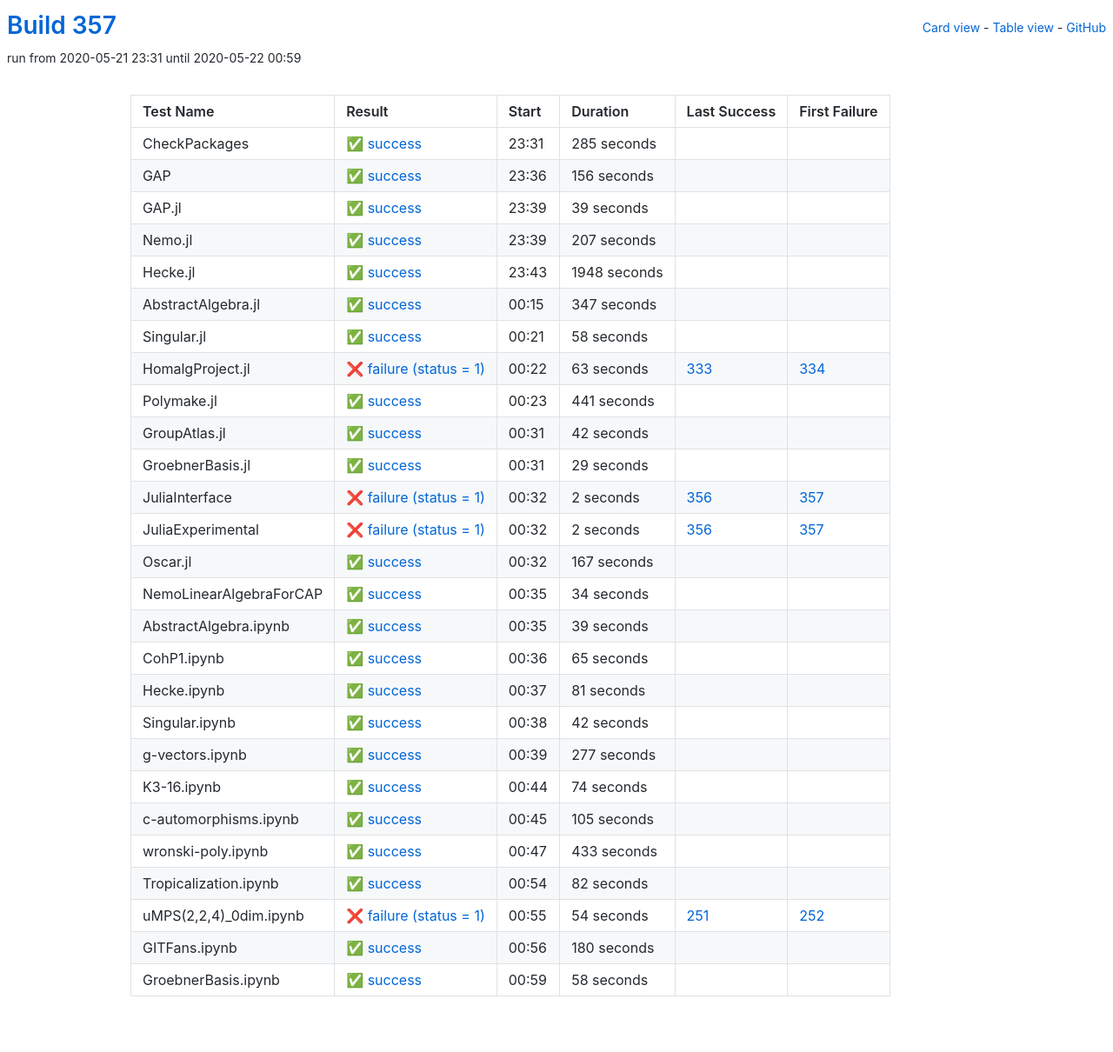
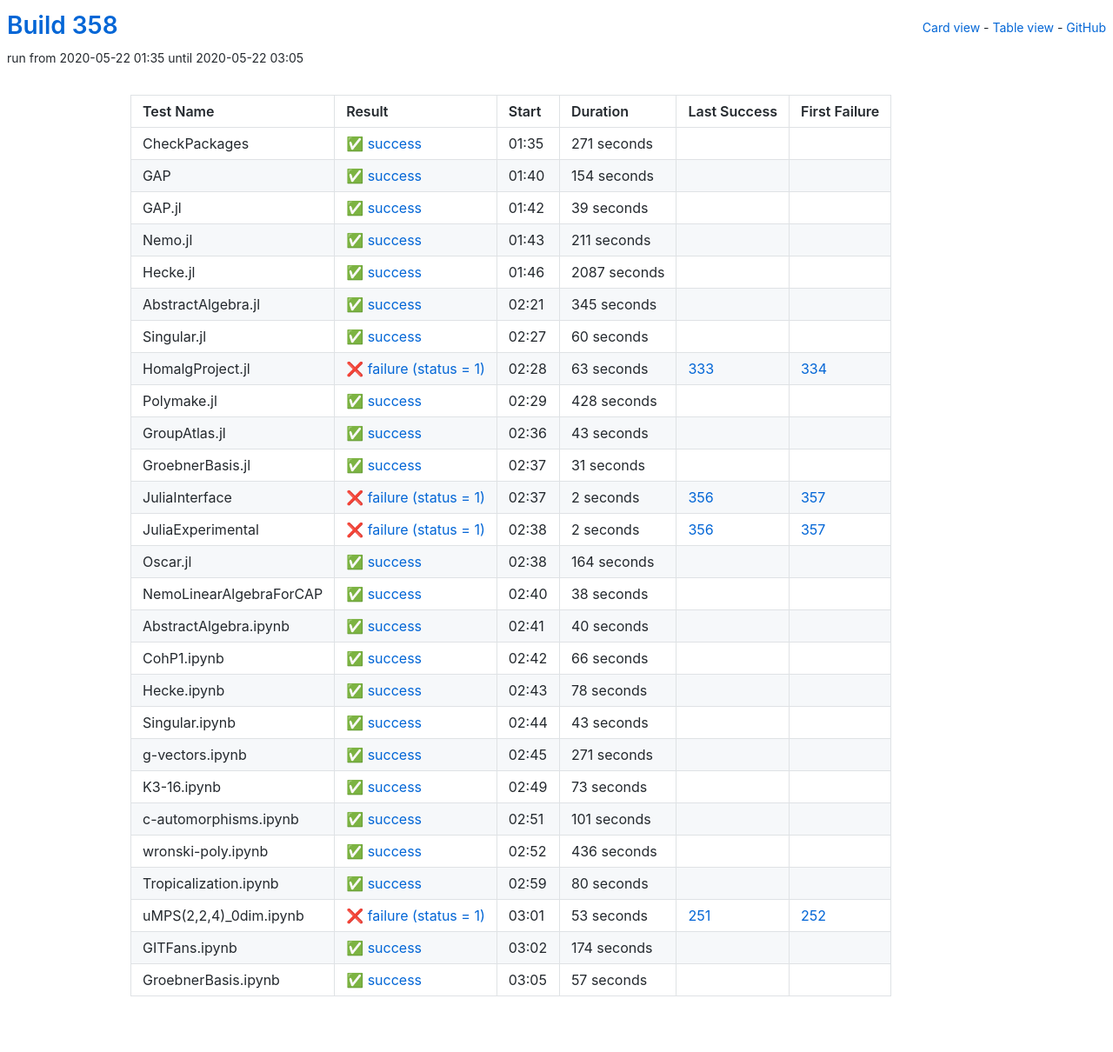
Before and after one commit to oscar-system/oscar-ci-status-1.4, a Jekyll site: the page built from table.html, in a window 1280 px wide. Shown: the whole page at 87% size. Built offline with Jekyll 4.4.1, drawn with Linux system fonts in a browser that asks for light colours.

Commit message:
Build 358

```diff
--- a/_data/ci.yml
+++ b/_data/ci.yml
@@ -1,29 +1,29 @@
-build: 357
-build_url: https://oscarci.mathematik.uni-kl.de/job/oscar-julia-1.4/357/
+build: 358
+build_url: https://oscarci.mathematik.uni-kl.de/job/oscar-julia-1.4/358/
 job: oscar-julia-1.4
 tests:
-- duration: 285
+- duration: 271
   exitcode: 0
   first_failure: false
   first_failure_url: null
   id: checkpackages
   last_success: false
   last_success_url: null
-  log: https://oscarci.mathematik.uni-kl.de/job/oscar-julia-1.4/357/artifact/logs/build-357/CheckPackages.log
+  log: https://oscarci.mathematik.uni-kl.de/job/oscar-julia-1.4/358/artifact/logs/build-358/CheckPackages.log
   name: CheckPackages
-  start: 2020-05-21 23:31
+  start: 2020-05-22 01:35
   status: success
   success: true
-- duration: 156
+- duration: 154
   exitcode: 0
   first_failure: false
   first_failure_url: null
   id: gap
   last_success: false
   last_success_url: null
-  log: https://oscarci.mathematik.uni-kl.de/job/oscar-julia-1.4/357/artifact/logs/build-357/GAP.log
+  log: https://oscarci.mathematik.uni-kl.de/job/oscar-julia-1.4/358/artifact/logs/build-358/GAP.log
   name: GAP
-  start: 2020-05-21 23:36
+  start: 2020-05-22 01:40
   status: success
   success: true
 - duration: 39
@@ -33,57 +33,57 @@ tests:
   id: gap-jl
   last_success: false
   last_success_url: null
-  log: https://oscarci.mathematik.uni-kl.de/job/oscar-julia-1.4/357/artifact/logs/build-357/GAP.jl.log
+  log: https://oscarci.mathematik.uni-kl.de/job/oscar-julia-1.4/358/artifact/logs/build-358/GAP.jl.log
   name: GAP.jl
-  start: 2020-05-21 23:39
+  start: 2020-05-22 01:42
   status: success
   success: true
-- duration: 207
+- duration: 211
   exitcode: 0
   first_failure: false
   first_failure_url: null
   id: nemo-jl
   last_success: false
   last_success_url: null
-  log: https://oscarci.mathematik.uni-kl.de/job/oscar-julia-1.4/357/artifact/logs/build-357/Nemo.jl.log
+  log: https://oscarci.mathematik.uni-kl.de/job/oscar-julia-1.4/358/artifact/logs/build-358/Nemo.jl.log
   name: Nemo.jl
-  start: 2020-05-21 23:39
+  start: 2020-05-22 01:43
   status: success
   success: true
-- duration: 1948
+- duration: 2087
   exitcode: 0
   first_failure: false
   first_failure_url: null
   id: hecke-jl
   last_success: false
   last_success_url: null
-  log: https://oscarci.mathematik.uni-kl.de/job/oscar-julia-1.4/357/artifact/logs/build-357/Hecke.jl.log
+  log: https://oscarci.mathematik.uni-kl.de/job/oscar-julia-1.4/358/artifact/logs/build-358/Hecke.jl.log
   name: Hecke.jl
-  start: 2020-05-21 23:43
+  start: 2020-05-22 01:46
   status: success
   success: true
-- duration: 347
+- duration: 345
   exitcode: 0
   first_failure: false
   first_failure_url: null
   id: abstractalgebra-jl
   last_success: false
   last_success_url: null
-  log: https://oscarci.mathematik.uni-kl.de/job/oscar-julia-1.4/357/artifact/logs/build-357/AbstractAlgebra.jl.log
+  log: https://oscarci.mathematik.uni-kl.de/job/oscar-julia-1.4/358/artifact/logs/build-358/AbstractAlgebra.jl.log
   name: AbstractAlgebra.jl
-  start: 2020-05-22 00:15
+  start: 2020-05-22 02:21
   status: success
   success: true
-- duration: 58
+- duration: 60
   exitcode: 0
   first_failure: false
   first_failure_url: null
   id: singular-jl
   last_success: false
   last_success_url: null
-  log: https://oscarci.mathematik.uni-kl.de/job/oscar-julia-1.4/357/artifact/logs/build-357/Singular.jl.log
+  log: https://oscarci.mathematik.uni-kl.de/job/oscar-julia-1.4/358/artifact/logs/build-358/Singular.jl.log
   name: Singular.jl
-  start: 2020-05-22 00:21
+  start: 2020-05-22 02:27
   status: success
   success: true
 - duration: 63
@@ -93,45 +93,45 @@ tests:
   id: homalgproject-jl
   last_success: 333
   last_success_url: https://oscarci.mathematik.uni-kl.de/job/oscar-julia-1.4/333/
-  log: https://oscarci.mathematik.uni-kl.de/job/oscar-julia-1.4/357/artifact/logs/build-357/HomalgProject.jl.log
+  log: https://oscarci.mathematik.uni-kl.de/job/oscar-julia-1.4/358/artifact/logs/build-358/HomalgProject.jl.log
   name: HomalgProject.jl
-  start: 2020-05-22 00:22
+  start: 2020-05-22 02:28
   status: failure
   success: false
-- duration: 441
+- duration: 428
   exitcode: 0
   first_failure: false
   first_failure_url: null
   id: polymake-jl
   last_success: false
   last_success_url: null
-  log: https://oscarci.mathematik.uni-kl.de/job/oscar-julia-1.4/357/artifact/logs/build-357/Polymake.jl.log
+  log: https://oscarci.mathematik.uni-kl.de/job/oscar-julia-1.4/358/artifact/logs/build-358/Polymake.jl.log
   name: Polymake.jl
-  start: 2020-05-22 00:23
+  start: 2020-05-22 02:29
   status: success
   success: true
-- duration: 42
+- duration: 43
   exitcode: 0
   first_failure: false
   first_failure_url: null
   id: groupatlas-jl
   last_success: false
   last_success_url: null
-  log: https://oscarci.mathematik.uni-kl.de/job/oscar-julia-1.4/357/artifact/logs/build-357/GroupAtlas.jl.log
+  log: https://oscarci.mathematik.uni-kl.de/job/oscar-julia-1.4/358/artifact/logs/build-358/GroupAtlas.jl.log
   name: GroupAtlas.jl
-  start: 2020-05-22 00:31
+  start: 2020-05-22 02:36
   status: success
   success: true
-- duration: 29
+- duration: 31
   exitcode: 0
   first_failure: false
   first_failure_url: null
   id: groebnerbasis-jl
   last_success: false
   last_success_url: null
-  log: https://oscarci.mathematik.uni-kl.de/job/oscar-julia-1.4/357/artifact/logs/build-357/GroebnerBasis.jl.log
+  log: https://oscarci.mathematik.uni-kl.de/job/oscar-julia-1.4/358/artifact/logs/build-358/GroebnerBasis.jl.log
   name: GroebnerBasis.jl
-  start: 2020-05-22 00:31
+  start: 2020-05-22 02:37
   status: success
   success: true
 - duration: 2
@@ -141,9 +141,9 @@ tests:
   id: juliainterface
   last_success: 356
   last_success_url: https://oscarci.mathematik.uni-kl.de/job/oscar-julia-1.4/356/
-  log: https://oscarci.mathematik.uni-kl.de/job/oscar-julia-1.4/357/artifact/logs/build-357/JuliaInterface.log
+  log: https://oscarci.mathematik.uni-kl.de/job/oscar-julia-1.4/358/artifact/logs/build-358/JuliaInterface.log
   name: JuliaInterface
-  start: 2020-05-22 00:32
+  start: 2020-05-22 02:37
   status: failure
   success: false
 - duration: 2
@@ -153,176 +153,176 @@ tests:
   id: juliaexperimental
   last_success: 356
   last_success_url: https://oscarci.mathematik.uni-kl.de/job/oscar-julia-1.4/356/
-  log: https://oscarci.mathematik.uni-kl.de/job/oscar-julia-1.4/357/artifact/logs/build-357/JuliaExperimental.log
+  log: https://oscarci.mathematik.uni-kl.de/job/oscar-julia-1.4/358/artifact/logs/build-358/JuliaExperimental.log
   name: JuliaExperimental
-  start: 2020-05-22 00:32
+  start: 2020-05-22 02:38
   status: failure
   success: false
-- duration: 167
+- duration: 164
   exitcode: 0
   first_failure: false
   first_failure_url: null
   id: oscar-jl
   last_success: false
   last_success_url: null
-  log: https://oscarci.mathematik.uni-kl.de/job/oscar-julia-1.4/357/artifact/logs/build-357/Oscar.jl.log
+  log: https://oscarci.mathematik.uni-kl.de/job/oscar-julia-1.4/358/artifact/logs/build-358/Oscar.jl.log
   name: Oscar.jl
-  start: 2020-05-22 00:32
+  start: 2020-05-22 02:38
   status: success
   success: true
-- duration: 34
+- duration: 38
   exitcode: 0
   first_failure: false
   first_failure_url: null
   id: nemolinearalgebraforcap
   last_success: false
   last_success_url: null
-  log: https://oscarci.mathematik.uni-kl.de/job/oscar-julia-1.4/357/artifact/logs/build-357/NemoLinearAlgebraForCAP.log
+  log: https://oscarci.mathematik.uni-kl.de/job/oscar-julia-1.4/358/artifact/logs/build-358/NemoLinearAlgebraForCAP.log
   name: NemoLinearAlgebraForCAP
-  start: 2020-05-22 00:35
+  start: 2020-05-22 02:40
   status: success
   success: true
-- duration: 39
+- duration: 40
   exitcode: 0
   first_failure: false
   first_failure_url: null
   id: abstractalgebra-ipynb
   last_success: false
   last_success_url: null
-  log: https://oscarci.mathematik.uni-kl.de/job/oscar-julia-1.4/357/artifact/logs/build-357/AbstractAlgebra.ipynb.log
+  log: https://oscarci.mathematik.uni-kl.de/job/oscar-julia-1.4/358/artifact/logs/build-358/AbstractAlgebra.ipynb.log
   name: AbstractAlgebra.ipynb
-  start: 2020-05-22 00:35
+  start: 2020-05-22 02:41
   status: success
   success: true
-- duration: 65
+- duration: 66
   exitcode: 0
   first_failure: false
   first_failure_url: null
   id: cohp1-ipynb
   last_success: false
   last_success_url: null
-  log: https://oscarci.mathematik.uni-kl.de/job/oscar-julia-1.4/357/artifact/logs/build-357/CohP1.ipynb.log
+  log: https://oscarci.mathematik.uni-kl.de/job/oscar-julia-1.4/358/artifact/logs/build-358/CohP1.ipynb.log
   name: CohP1.ipynb
-  start: 2020-05-22 00:36
+  start: 2020-05-22 02:42
   status: success
   success: true
-- duration: 81
+- duration: 78
   exitcode: 0
   first_failure: false
   first_failure_url: null
   id: hecke-ipynb
   last_success: false
   last_success_url: null
-  log: https://oscarci.mathematik.uni-kl.de/job/oscar-julia-1.4/357/artifact/logs/build-357/Hecke.ipynb.log
+  log: https://oscarci.mathematik.uni-kl.de/job/oscar-julia-1.4/358/artifact/logs/build-358/Hecke.ipynb.log
   name: Hecke.ipynb
-  start: 2020-05-22 00:37
+  start: 2020-05-22 02:43
   status: success
   success: true
-- duration: 42
+- duration: 43
   exitcode: 0
   first_failure: false
   first_failure_url: null
   id: singular-ipynb
   last_success: false
   last_success_url: null
-  log: https://oscarci.mathematik.uni-kl.de/job/oscar-julia-1.4/357/artifact/logs/build-357/Singular.ipynb.log
+  log: https://oscarci.mathematik.uni-kl.de/job/oscar-julia-1.4/358/artifact/logs/build-358/Singular.ipynb.log
   name: Singular.ipynb
-  start: 2020-05-22 00:38
+  start: 2020-05-22 02:44
   status: success
   success: true
-- duration: 277
+- duration: 271
   exitcode: 0
   first_failure: false
   first_failure_url: null
   id: g-vectors-ipynb
   last_success: false
   last_success_url: null
-  log: https://oscarci.mathematik.uni-kl.de/job/oscar-julia-1.4/357/artifact/logs/build-357/g-vectors.ipynb.log
+  log: https://oscarci.mathematik.uni-kl.de/job/oscar-julia-1.4/358/artifact/logs/build-358/g-vectors.ipynb.log
   name: g-vectors.ipynb
-  start: 2020-05-22 00:39
+  start: 2020-05-22 02:45
   status: success
   success: true
-- duration: 74
+- duration: 73
   exitcode: 0
   first_failure: false
   first_failure_url: null
   id: k3-16-ipynb
   last_success: false
   last_success_url: null
-  log: https://oscarci.mathematik.uni-kl.de/job/oscar-julia-1.4/357/artifact/logs/build-357/K3-16.ipynb.log
+  log: https://oscarci.mathematik.uni-kl.de/job/oscar-julia-1.4/358/artifact/logs/build-358/K3-16.ipynb.log
   name: K3-16.ipynb
-  start: 2020-05-22 00:44
+  start: 2020-05-22 02:49
   status: success
   success: true
-- duration: 105
+- duration: 101
   exitcode: 0
   first_failure: false
   first_failure_url: null
   id: c-automorphisms-ipynb
   last_success: false
   last_success_url: null
-  log: https://oscarci.mathematik.uni-kl.de/job/oscar-julia-1.4/357/artifact/logs/build-357/c-automorphisms.ipynb.log
+  log: https://oscarci.mathematik.uni-kl.de/job/oscar-julia-1.4/358/artifact/logs/build-358/c-automorphisms.ipynb.log
   name: c-automorphisms.ipynb
-  start: 2020-05-22 00:45
+  start: 2020-05-22 02:51
   status: success
   success: true
-- duration: 433
+- duration: 436
   exitcode: 0
   first_failure: false
   first_failure_url: null
   id: wronski-poly-ipynb
   last_success: false
   last_success_url: null
-  log: https://oscarci.mathematik.uni-kl.de/job/oscar-julia-1.4/357/artifact/logs/build-357/wronski-poly.ipynb.log
+  log: https://oscarci.mathematik.uni-kl.de/job/oscar-julia-1.4/358/artifact/logs/build-358/wronski-poly.ipynb.log
   name: wronski-poly.ipynb
-  start: 2020-05-22 00:47
+  start: 2020-05-22 02:52
   status: success
   success: true
-- duration: 82
+- duration: 80
   exitcode: 0
   first_failure: false
   first_failure_url: null
   id: tropicalization-ipynb
   last_success: false
   last_success_url: null
-  log: https://oscarci.mathematik.uni-kl.de/job/oscar-julia-1.4/357/artifact/logs/build-357/Tropicalization.ipynb.log
+  log: https://oscarci.mathematik.uni-kl.de/job/oscar-julia-1.4/358/artifact/logs/build-358/Tropicalization.ipynb.log
   name: Tropicalization.ipynb
-  start: 2020-05-22 00:54
+  start: 2020-05-22 02:59
   status: success
   success: true
-- duration: 54
+- duration: 53
   exitcode: 1
   first_failure: 252
   first_failure_url: https://oscarci.mathematik.uni-kl.de/job/oscar-julia-1.4/252/
   id: umps-2-2-4-0dim-ipynb
   last_success: 251
   last_success_url: https://oscarci.mathematik.uni-kl.de/job/oscar-julia-1.4/251/
-  log: https://oscarci.mathematik.uni-kl.de/job/oscar-julia-1.4/357/artifact/logs/build-357/uMPS-2-2-4-_0dim.ipynb.log
+  log: https://oscarci.mathematik.uni-kl.de/job/oscar-julia-1.4/358/artifact/logs/build-358/uMPS-2-2-4-_0dim.ipynb.log
   name: uMPS(2,2,4)_0dim.ipynb
-  start: 2020-05-22 00:55
+  start: 2020-05-22 03:01
   status: failure
   success: false
-- duration: 180
+- duration: 174
   exitcode: 0
   first_failure: false
   first_failure_url: null
   id: gitfans-ipynb
   last_success: false
   last_success_url: null
-  log: https://oscarci.mathematik.uni-kl.de/job/oscar-julia-1.4/357/artifact/logs/build-357/GITFans.ipynb.log
+  log: https://oscarci.mathematik.uni-kl.de/job/oscar-julia-1.4/358/artifact/logs/build-358/GITFans.ipynb.log
   name: GITFans.ipynb
-  start: 2020-05-22 00:56
+  start: 2020-05-22 03:02
   status: success
   success: true
-- duration: 58
+- duration: 57
   exitcode: 0
   first_failure: false
   first_failure_url: null
   id: groebnerbasis-ipynb
   last_success: false
   last_success_url: null
-  log: https://oscarci.mathematik.uni-kl.de/job/oscar-julia-1.4/357/artifact/logs/build-357/GroebnerBasis.ipynb.log
+  log: https://oscarci.mathematik.uni-kl.de/job/oscar-julia-1.4/358/artifact/logs/build-358/GroebnerBasis.ipynb.log
   name: GroebnerBasis.ipynb
-  start: 2020-05-22 00:59
+  start: 2020-05-22 03:05
   status: success
   success: true
```
Also changed, not shown: README.md.
